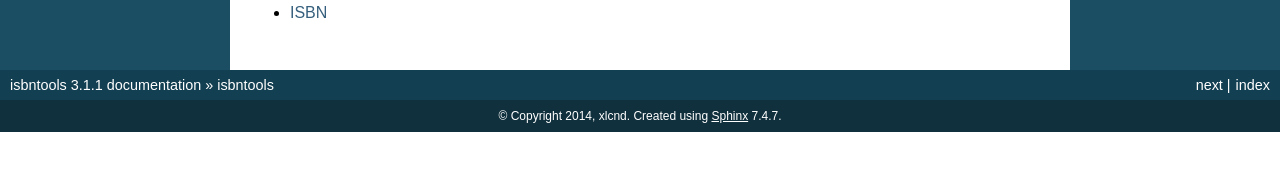
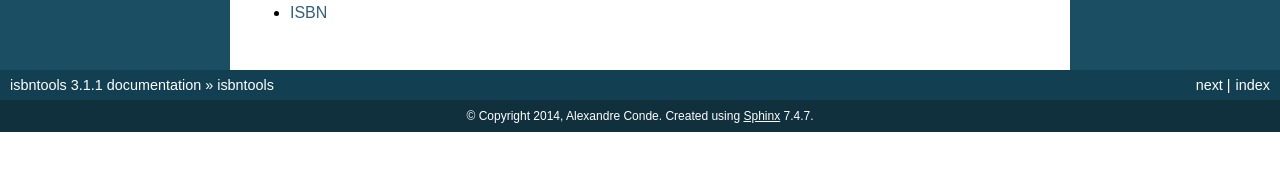
Before and after one commit to xlcnd/isbntools, a Sphinx documentation site: the page built from docs/index.rst, in a window 1280 px wide. Shown: the part 308-479 px from the top of the page. Built offline with Sphinx 7.4.7, drawn with Linux system fonts in a browser that asks for light colours.

Commit message:
update docs

```diff
--- a/docs/conf.py
+++ b/docs/conf.py
@@ -45,7 +45,7 @@
 
 # General information about the project.
 project = u'isbntools'
-copyright = u'2014, xlcnd'
+copyright = u'2014, Alexandre Conde'
 
 # The version info for the project you're documenting, acts as replacement for
 # |version| and |release|, also used in various other places throughout the
@@ -198,7 +198,7 @@
 #  author, documentclass [howto, manual, or own class]).
 latex_documents = [
   ('index', 'isbntools.tex', u'isbntools Documentation',
-   u'xlcnd', 'manual'),
+   u'Alexandre Conde', 'manual'),
 ]
 
 # The name of an image file (relative to this directory) to place at the top of
@@ -228,7 +228,7 @@
 # (source start file, name, description, authors, manual section).
 man_pages = [
     ('index', 'isbntools', u'isbntools Documentation',
-     [u'xlcnd'], 1)
+     [u'Alexandre Conde'], 1)
 ]
 
 # If true, show URL addresses after external links.
@@ -242,7 +242,7 @@
 #  dir menu entry, description, category)
 texinfo_documents = [
   ('index', 'isbntools', u'isbntools Documentation',
-   u'xlcnd', 'isbntools', 'One line description of project.',
+   u'Alexandre Conde', 'isbntools', 'One line description of project.',
    'Miscellaneous'),
 ]
 
```
